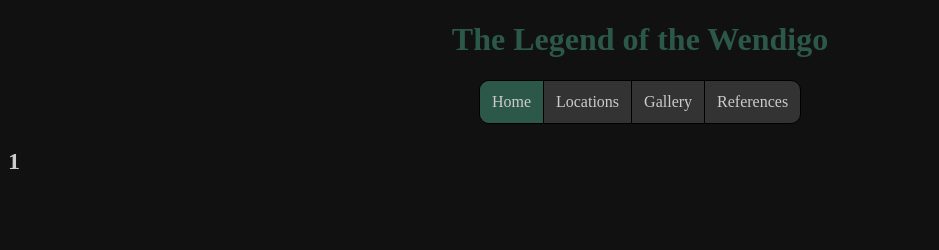
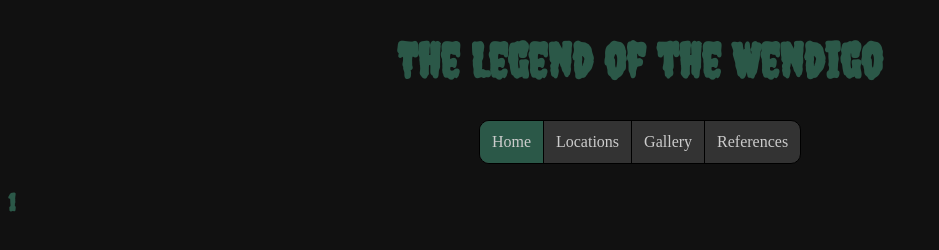
Before and after one commit to jdmar3-comp426/a01-Grant-Syt, a website: page index.html in a window 1280 px wide. Shown: the whole page, without its empty margins (0-939 px from the left). Drawn offline with Linux system fonts and the light colour scheme.

Commit message:
new font

```diff
--- a/index.html
+++ b/index.html
@@ -5,6 +5,9 @@
         <meta name="viewport" content="width=device-width, initial-scale=1.0">
         <title>Wendigo Mythology</title>
         <link rel="stylesheet" type="text/css" href="styles.css">
+        <link rel="preconnect" href="https://fonts.googleapis.com">
+        <link rel="preconnect" href="https://fonts.gstatic.com" crossorigin>
+        <link href="https://fonts.googleapis.com/css2?family=Creepster&display=swap" rel="stylesheet">
     </head>
     <body>
         <div id="header">
--- a/styles.css
+++ b/styles.css
@@ -1,11 +1,32 @@
 body {
     background-color: #111;
     color: #ccc;
+    font-family: serif;
 }
 
 #header {
     color: #2b5848;
     text-align: center;
+    font-family: Creepster, serif;
+    font-size: x-large;
+}
+
+h1 {
+    color: #2b5848;
+    text-align: center;
+    font-family: Creepster, serif;
+}
+
+h2 {
+    color: #2b5848;
+    text-align: left;
+    font-family: Creepster, serif;
+}
+
+h3 {
+    color: #2b5848;
+    text-align: left;
+    font-family: serif;
 }
 
 nav {
```
